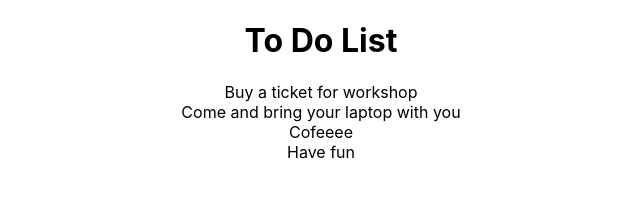
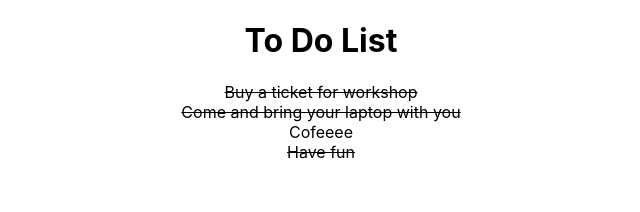
Before and after one commit to nataliya19/warsawjs-workshop-66-react, a React (Create React App) app: page / in a window 1280 px wide. Shown: the top 212 px of the page, without its empty margins (319-959 px from the left). Built offline with nearby package versions, Linux system fonts and the light colour scheme.

Commit message:
Mark as completed

```diff
--- a/src/App.css
+++ b/src/App.css
@@ -36,3 +36,7 @@
     transform: rotate(360deg);
   }
 }
+
+.completed {
+  text-decoration: line-through;
+}
--- a/src/components/Item.js
+++ b/src/components/Item.js
@@ -1,9 +1,14 @@
-const Item = ({todo}) => {
+const Item = ({todo, handleToggle}) => {
+
+    const handleClick = (e) => {
+        e.preventDefault()
+        handleToggle(e.currentTarget.id)
+    }
+
     return (
-        <div>
+        <div id={todo.id} key={todo.id} onClick={handleClick} className={todo.complete ? "completed" : "todo"}>
             {todo.task}
         </div>
-    )
+    );
 }
-
 export default Item;
--- a/src/components/List.js
+++ b/src/components/List.js
@@ -4,10 +4,17 @@ import Item from "./Item";
 
 
 const List = () => {
-      const [ toDoList, setToDoList ] = useState(data);
+      const [toDoList, setToDoList] = useState(data);
+
+      const handleToggle = (id) => {
+            let mapped = toDoList.map(task => {
+                  return task.id === Number(id) ? {...task, complete: !task.complete} : {...task};
+            });
+            setToDoList(mapped);
+      }
 
       return (<div>
-             {toDoList.map(todo => <Item key={todo.id} todo={todo}/>)}
+            {toDoList.map(todo => <Item key={todo.id} todo={todo} handleToggle={handleToggle}/>)}
       </div>)
 }
 
```
